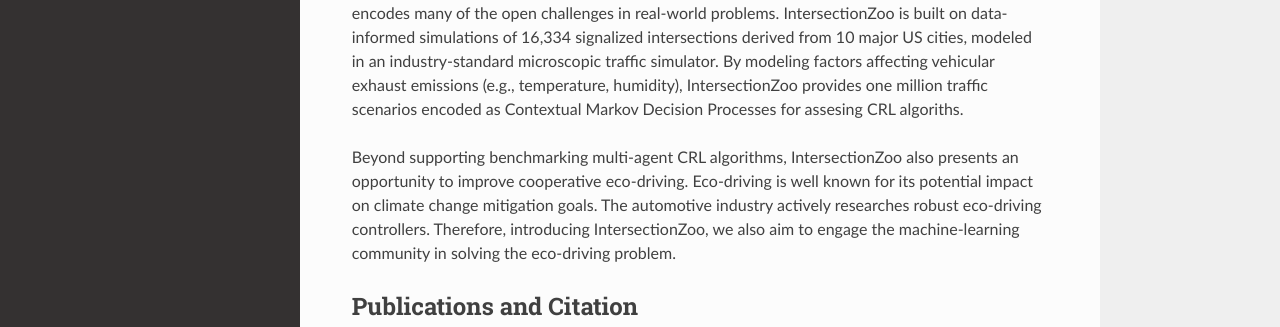
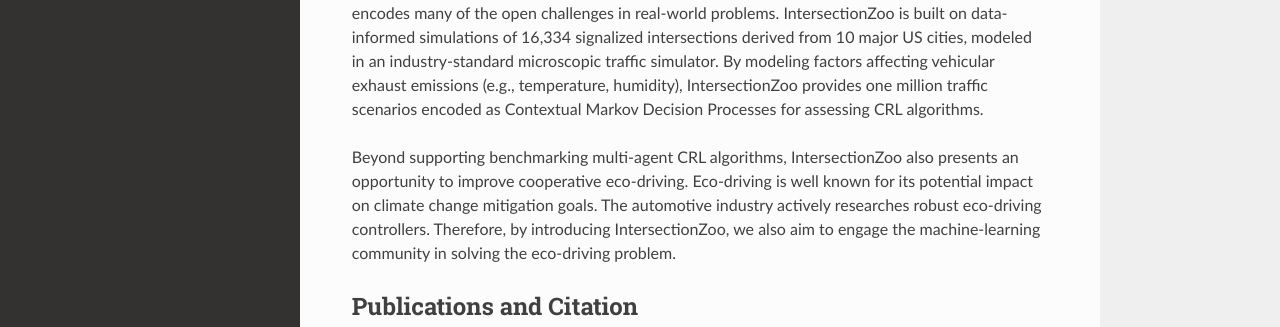
Before and after one commit to Vindulamj/IntersectionZoo-Docs, a Sphinx documentation site: the page built from docs/source/index.rst, in a window 1280 px wide and 900 px high, scrolled down 298 px. Shown: the part 494-821 px from the top of the window. Built offline with Sphinx 7.4.7 and the Read the Docs theme 3.1.0, drawn with Linux system fonts in a browser that asks for light colours; pages that are not in the unit, such as notebooks, are missing from menus; some of the changed text lies outside the part shown.

Commit message:
Update index.rst

```diff
--- a/docs/source/index.rst
+++ b/docs/source/index.rst
@@ -24,11 +24,11 @@
 However, the lack of standardized benchmarks for multi-agent CRL that are based on real-world applications and also capture the open challenges of real-world problems that affect generalization (e.g., partial observability and multiple competing objectives) has hindered progress.
 To bridge this gap, we introduce IntersectionZoo, a comprehensive benchmark suite for assessing multi-agent CRL algorithms through the real-world application of cooperative eco-driving in urban road networks.
 Eco-driving aims to control a fleet of vehicles to reduce fleet-wise emissions and encodes many of the open challenges in real-world problems. IntersectionZoo is built on data-informed simulations of 16,334 signalized intersections derived from 10 major US cities, modeled in an industry-standard microscopic traffic simulator.
-By modeling factors affecting vehicular exhaust emissions (e.g., temperature, humidity), IntersectionZoo provides one million traffic scenarios encoded as Contextual Markov Decision Processes for assesing CRL algoriths.
+By modeling factors affecting vehicular exhaust emissions (e.g., temperature, humidity), IntersectionZoo provides one million traffic scenarios encoded as Contextual Markov Decision Processes for assessing CRL algorithms.
 
 Beyond supporting benchmarking multi-agent CRL algorithms, IntersectionZoo also presents an opportunity to improve cooperative eco-driving.
 Eco-driving is well known for its potential impact on climate change mitigation goals. The automotive industry actively researches robust eco-driving controllers.
-Therefore, introducing IntersectionZoo, we also aim to engage the machine-learning community in solving the eco-driving problem.
+Therefore, by introducing IntersectionZoo, we also aim to engage the machine-learning community in solving the eco-driving problem.
 
 
 Publications and Citation
```
